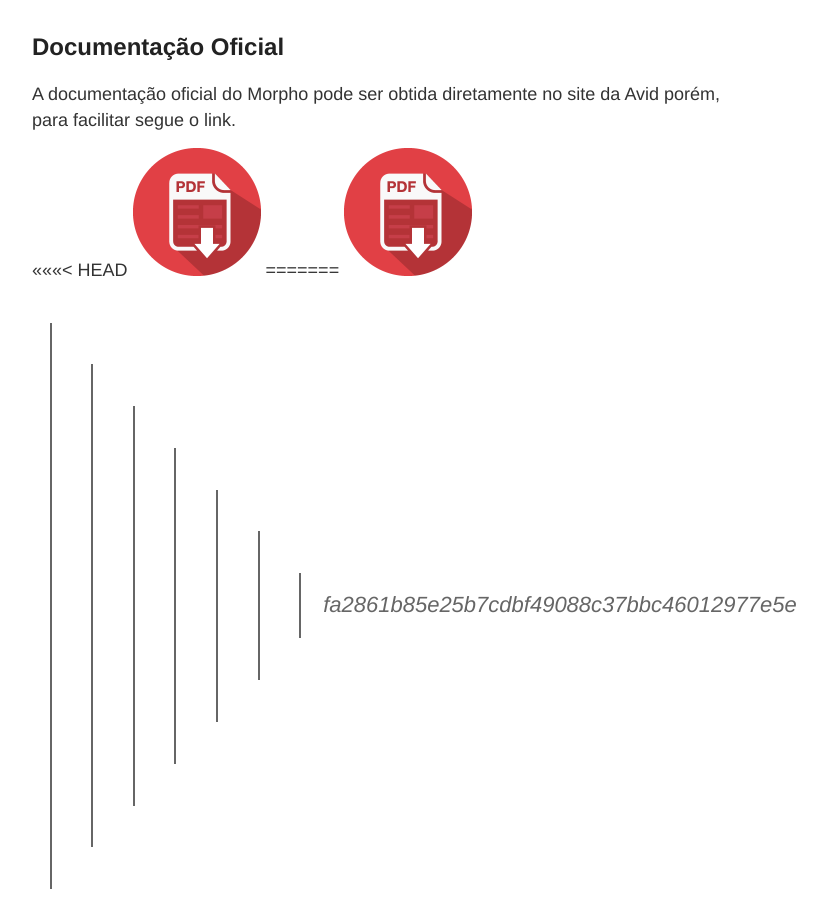
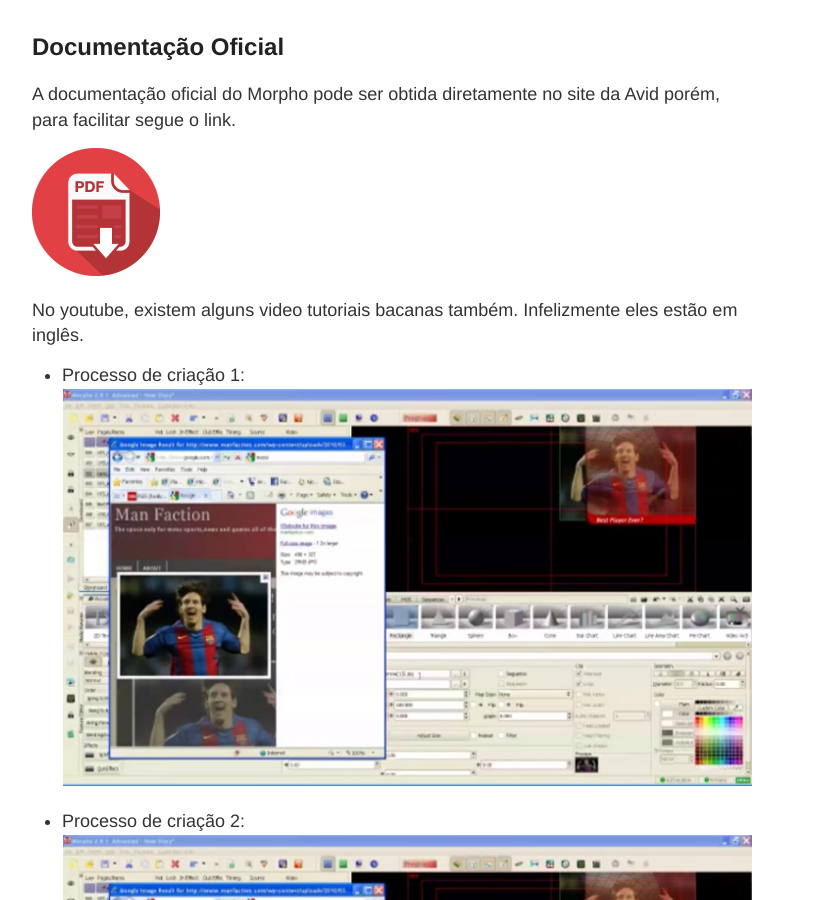
Before and after one commit to ficosta/ficosta.github.io, a Jekyll site: the page built from _posts/2018-11-20-Orad-Avid-Morpho.md, in a window 1280 px wide and 900 px high, scrolled down 300 px. Shown: the whole window, without its empty margins (248-1075 px from the left). Built offline with Jekyll 4.4.1, drawn with Linux system fonts in a browser that asks for light colours; comment, search, counter and statistics services are not loaded; some of the changed text lies outside the part shown.

Commit message:
Morpho Update

```diff
--- a/_posts/2018-11-20-Orad-Avid-Morpho.md
+++ b/_posts/2018-11-20-Orad-Avid-Morpho.md
@@ -12,16 +12,12 @@ Nessa última segunda estive com um pesssoal bacana da TV Educativa do Paraná m
 
 A documentação oficial do Morpho pode ser obtida diretamente no site da Avid porém, para facilitar segue o link.
 
-<<<<<<< HEAD
 [![Download](/images/pdf-icon.png)](/download/Morpho_31_user_guide.pdf)
-=======
-[![Download](/images/pdf-icon.png)](/download.Morpho_31_user_guide.pdf)
->>>>>>> fa2861b85e25b7cdbf49088c37bbc46012977e5e
 
 No youtube, existem alguns video tutoriais bacanas também. Infelizmente eles estão em inglês.
 
 - Processo de criação 1:
-  {% youtube TLPfJKQkSio %}
+  [![Youtube](/images/morpho/creation_process_2.png)](https://www.youtube.com/watch?v=TLPfJKQkSio)
 
 - Processo de criação 2:
   [![Youtube](/images/morpho/creation_process_2.png)](https://www.youtube.com/watch?v=BpDztusoqIs)
```
Also changed, not shown: other parts of _posts/2018-11-20-Orad-Avid-Morpho.md (+2 -0 lines).
